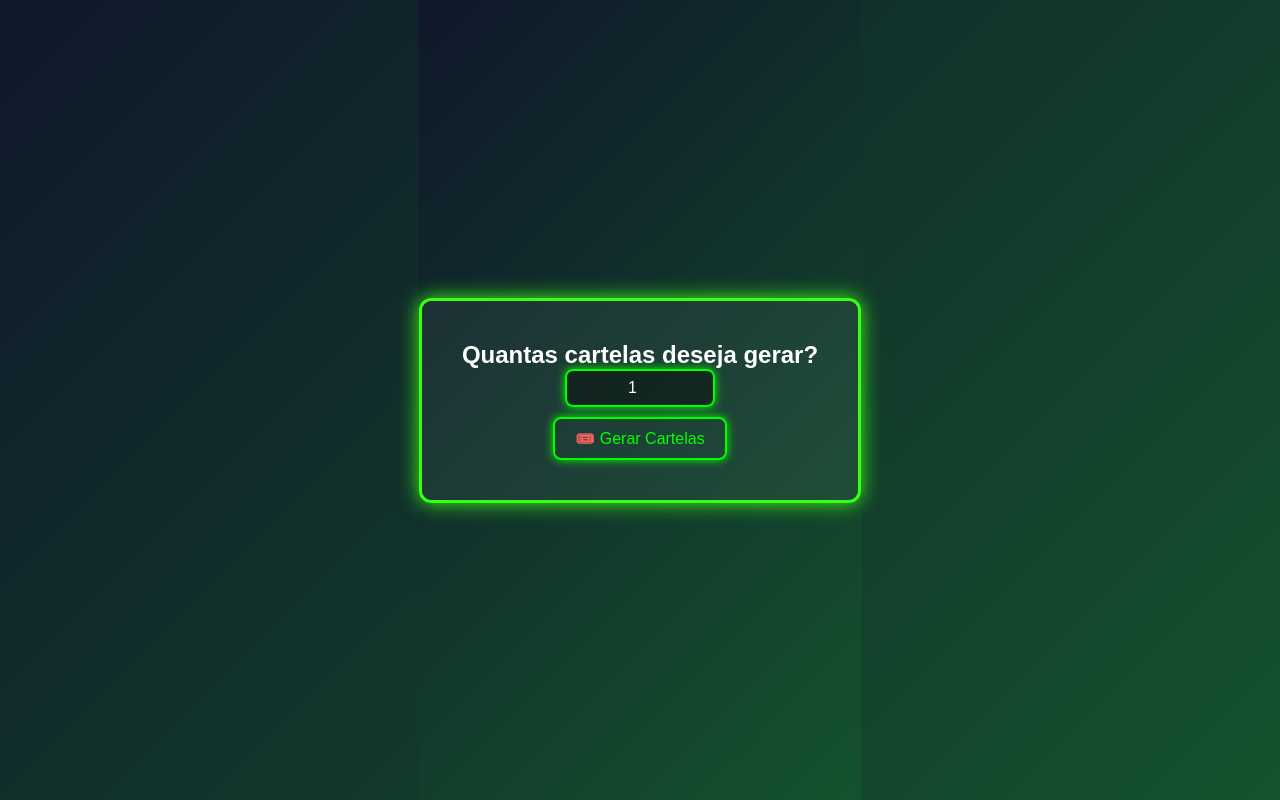
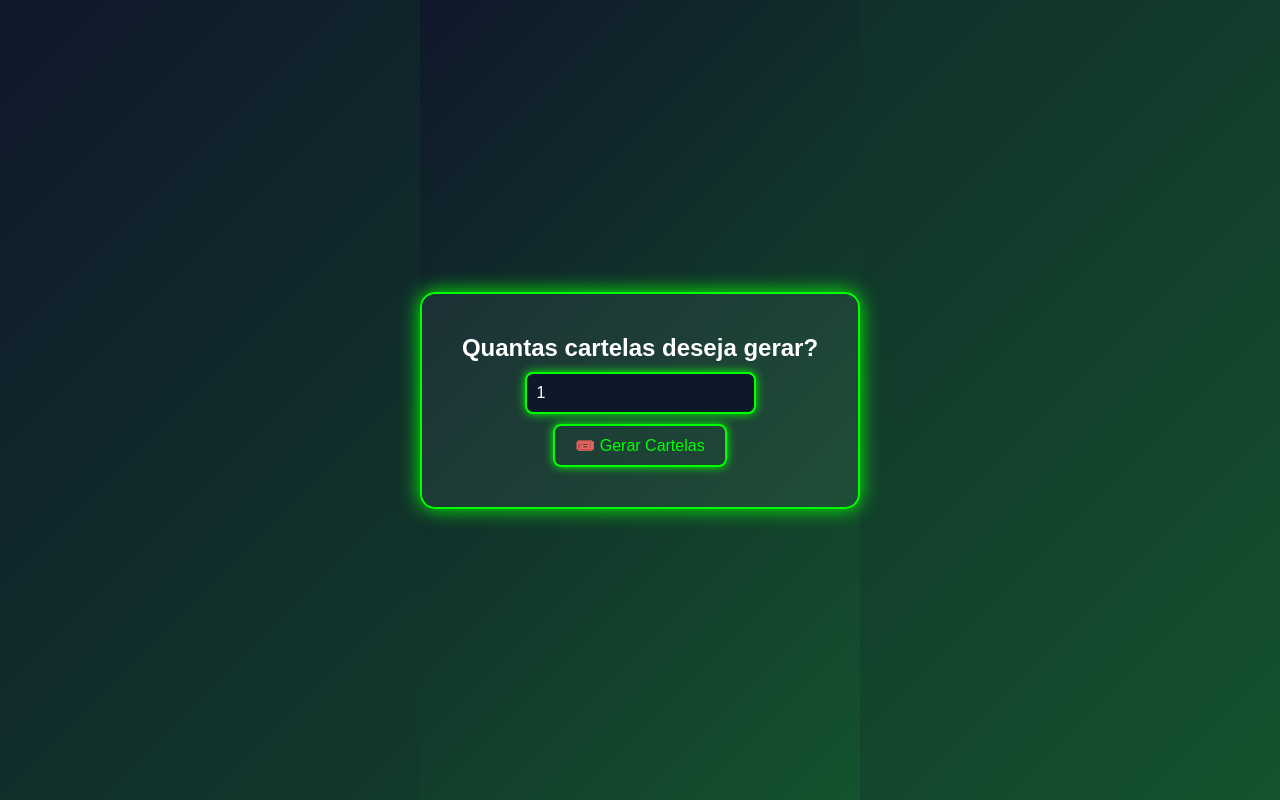
Before and after one commit to blinbingo/bingo, a Next.js app: page /simulador in a window 1280 px wide. Built offline with nearby package versions, Linux system fonts and the light colour scheme.

Commit message:
Update style.css

```diff
--- a/styles/style.css
+++ b/styles/style.css
@@ -17,45 +17,31 @@ body,
 
 .card {
   background-color: rgba(255, 255, 255, 0.05);
-  border: 3px solid #39FF14;
-  box-shadow: 0 0 20px #39FF14;
+  border: 2px solid #00ff00;
+  box-shadow: 0 0 20px #00ff00;
   padding: 40px;
-  border-radius: 12px;
+  border-radius: 15px;
   text-align: center;
 }
 
-.button {
+button,
+.generate-button {
+  margin-top: 10px;
+  padding: 10px 20px;
+  font-size: 16px;
   background-color: transparent;
-  padding: 12px 24px;
-  border: 2px solid #39FF14;
-  border-radius: 6px;
-  font-weight: bold;
-  color: #39FF14;
+  color: #00ff00;
+  border: 2px solid #00ff00;
+  border-radius: 8px;
   cursor: pointer;
-  transition: 0.3s;
-  margin: 8px;
-  box-shadow: 0 0 10px #39FF14;
+  box-shadow: 0 0 10px #00ff00;
+  transition: background-color 0.3s ease, color 0.3s ease;
 }
 
-.button:hover {
-  background-color: #39FF14;
-  color: black;
-  box-shadow: 0 0 20px #39FF14;
-}
-input[type="number"] {
-  background-color: rgba(0, 0, 0, 0.4);
-  border: 2px solid #00ff00;
-  border-radius: 8px;
-  padding: 8px 12px;
-  color: white;
-  font-size: 16px;
-  text-align: center;
-  outline: none;
-  width: 150px;
-}
-
-input[type="number"]::placeholder {
-  color: #aaa;
+button:hover,
+.generate-button:hover {
+  background-color: #00ff00;
+  color: #000;
 }
 
 .input-neon {
@@ -67,22 +53,26 @@ input[type="number"]::placeholder {
   border-radius: 8px;
   outline: none;
   box-shadow: 0 0 10px #00ff00;
+  margin-top: 10px;
 }
 
-.generate-button {
-  margin-top: 10px;
-  padding: 10px 20px;
-  font-size: 16px;
-  background-color: transparent;
-  color: #00ff00;
-  border: 2px solid #00ff00;
-  border-radius: 8px;
-  cursor: pointer;
+.ranking,
+.premiadas {
+  background-color: rgba(255, 255, 255, 0.05);
+  padding: 20px;
+  border-radius: 10px;
+  border: 1px solid #00ff00;
+  margin: 20px 0;
   box-shadow: 0 0 10px #00ff00;
-  transition: background-color 0.3s ease;
 }
 
-.generate-button:hover {
-  background-color: #00ff00;
-  color: #000;
+.bola-sorteada {
+  display: inline-block;
+  margin: 5px;
+  padding: 10px;
+  border-radius: 50%;
+  background-color: #222;
+  color: #fff;
+  border: 2px solid #00ff00;
+  box-shadow: 0 0 10px #00ff00;
 }
```
